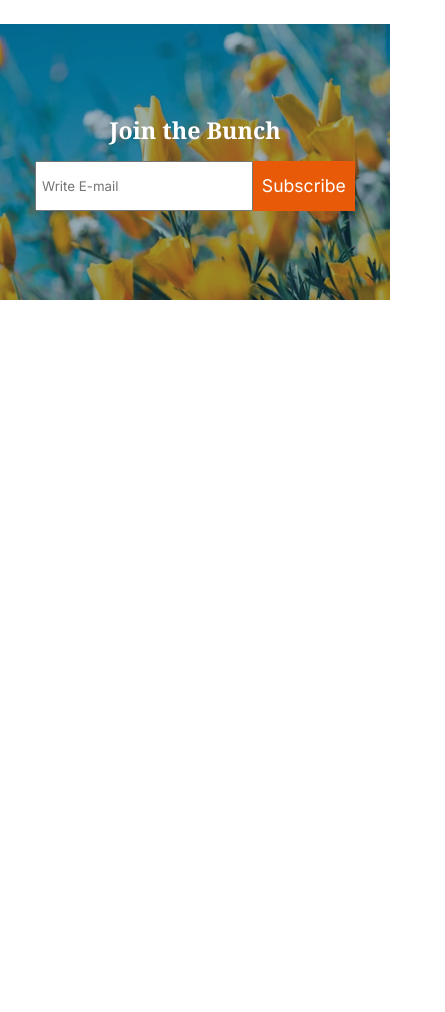
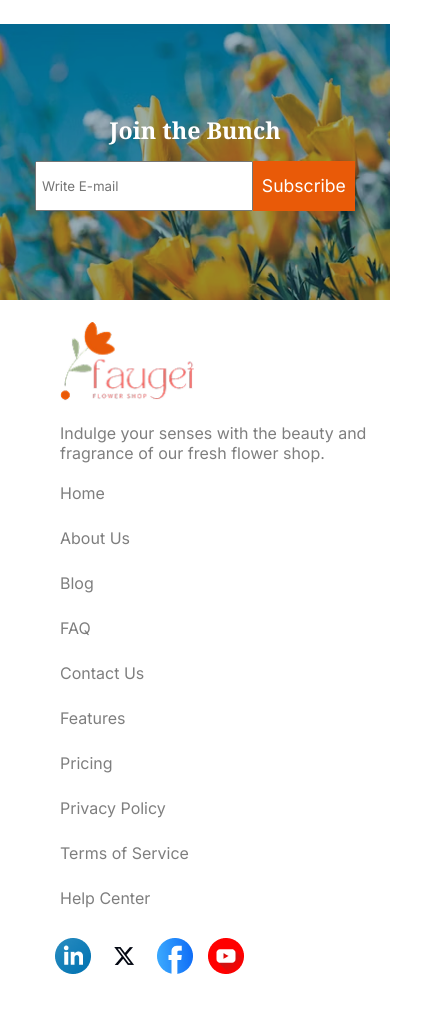
Before and after one commit to dibbockb/flower-market-b12a02, a plain HTML site: page index.html in a window 390 px wide. Shown: the part 3747-4759 px from the top of the page, 445 px wide, since content can reach past the window. Before the commit the page ends 4047 px from the top, so only its background shows below. Drawn offline with Linux system fonts and the light colour scheme.

Commit message:
Added Footer with responsiveness

```diff
--- a/index.html
+++ b/index.html
@@ -190,5 +190,77 @@
         </div>
       </div>
     </section>
+
+    <footer class="footer-container">
+      <div class="footer-content">
+        <div class="footer-branding">
+          <img class="footer-logo" src="assets/logo.png" alt="" />
+          <p class="footer-subtitle">
+            Indulge your senses with the beauty and fragrance of our fresh
+            flower shop.
+          </p>
+        </div>
+        <div class="footer-linksleft">
+          <a class="footer-link" href="https://www.google.com/search?q=Home"
+            >Home</a
+          >
+          <a class="footer-link" href="https://www.google.com/search?q=About Us"
+            >About Us</a
+          >
+          <a class="footer-link" href="https://www.google.com/search?q=Blog"
+            >Blog</a
+          >
+          <a class="footer-link" href="https://www.google.com/search?q=FAQ"
+            >FAQ</a
+          >
+          <a
+            class="footer-link"
+            href="https://www.google.com/search?q=Contact Us"
+            >Contact Us</a
+          >
+        </div>
+        <div class="footer-linksright">
+          <a class="footer-link" href="https://www.google.com/search?q=Features"
+            >Features</a
+          >
+          <a class="footer-link" href="https://www.google.com/search?q=Pricing"
+            >Pricing</a
+          >
+          <a
+            class="footer-link"
+            href="https://www.google.com/search?q=Privacy Policy"
+            >Privacy Policy</a
+          >
+          <a
+            class="footer-link"
+            href="https://www.google.com/search?q=Terms of Service"
+            >Terms of Service</a
+          >
+          <a
+            class="footer-link"
+            href="https://www.google.com/search?q=Help Center"
+            >Help Center</a
+          >
+        </div>
+        <div class="footer-icons">
+          <img
+            class="footer-icon"
+            src="assets/logo-linkedin.png"
+            alt="icon-linkedin"
+          />
+          <img class="footer-icon" src="assets/logo-x.png" alt="icon-twitter" />
+          <img
+            class="footer-icon"
+            src="assets/logo-fb.png"
+            alt="icon-facebook"
+          />
+          <img
+            class="footer-icon"
+            src="assets/logo-yt.png"
+            alt="icon-youtube"
+          />
+        </div>
+      </div>
+    </footer>
   </body>
 </html>
--- a/responsive.css
+++ b/responsive.css
@@ -173,4 +173,35 @@
     width: 6.4rem;
     height: 3.125rem;
   }
+
+  .footer-content {
+    display: flex;
+    flex-direction: column;
+    padding-left: 5px;
+  }
+
+  .footer-subtitle {
+    width: 95%;
+  }
+  .footer-branding {
+    margin: 0 auto;
+    margin-left: 55px;
+  }
+  .footer-linksleft {
+    margin: 0 auto;
+    margin-left: 55px;
+    margin-top: -45px;
+  }
+
+  .footer-linksright {
+    margin: 0 auto;
+    margin-left: 55px;
+  }
+
+  .footer-icons {
+    margin-top: 30px;
+    margin-left: 105px;
+    margin-bottom: 20px;
+    width: 100vw;
+  }
 }
--- a/style.css
+++ b/style.css
@@ -381,3 +381,55 @@ ul li {
 .join-btn:hover {
   background-color: #c74b07;
 }
+
+/* >>>>>footer style<<<<<< */
+
+.footer-content {
+  display: flex;
+  justify-content: center;
+  margin: 0 auto;
+  align-items: center;
+
+  margin-top: 20px;
+  margin-bottom: 20px;
+}
+
+.footer-logo {
+  width: 8.4rem;
+  height: 5.125rem;
+}
+
+.footer-subtitle {
+  color: black;
+  opacity: calc(50%);
+  font-family: "Inter";
+  max-width: 22.4rem;
+  width: 75%;
+  height: 5rem;
+  margin-top: 16px;
+}
+
+a.footer-link {
+  display: grid;
+  text-decoration: none;
+  color: black;
+  opacity: calc(50%);
+  font-family: "Inter";
+  margin-top: 25px;
+  padding-right: 115px;
+  white-space: nowrap;
+}
+
+.footer-icons {
+  margin-top: -150px;
+  display: flex;
+  flex-direction: row;
+  gap: 15px;
+  width: 216px;
+  height: 36px;
+}
+
+img.footer-icon {
+  width: 36px;
+  height: 36px;
+}
```
Also changed, not shown: assets/icon-facebook.png (deleted), assets/icon-linkedin.png (deleted), assets/icon-twitter.png (deleted), assets/icon-youtube.png (deleted), assets/logo-fb.png (added), assets/logo-linkedin.png (added), assets/logo-x.png (added), assets/logo-yt.png (added).
